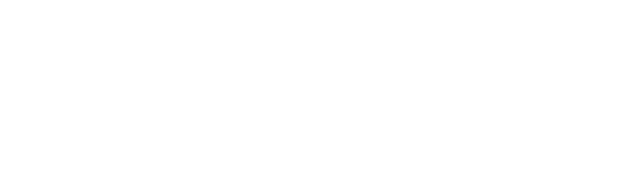
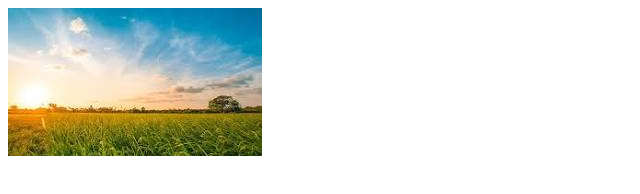
Before and after one commit to arianAvila00/project, a plain HTML site: page index.html in a window 1280 px wide. Shown: the whole page, without its empty margins (0-640 px from the left). Drawn offline with Linux system fonts and the light colour scheme.

Commit message:
nova imagem

```diff
--- a/index.html
+++ b/index.html
@@ -6,6 +6,6 @@
     <title>Document</title>
 </head>
 <body>
-
+    <img src="download.jpg" alt="Imagem local">
 </body>
 </html>
```
Also changed, not shown: download.jpg (added).
